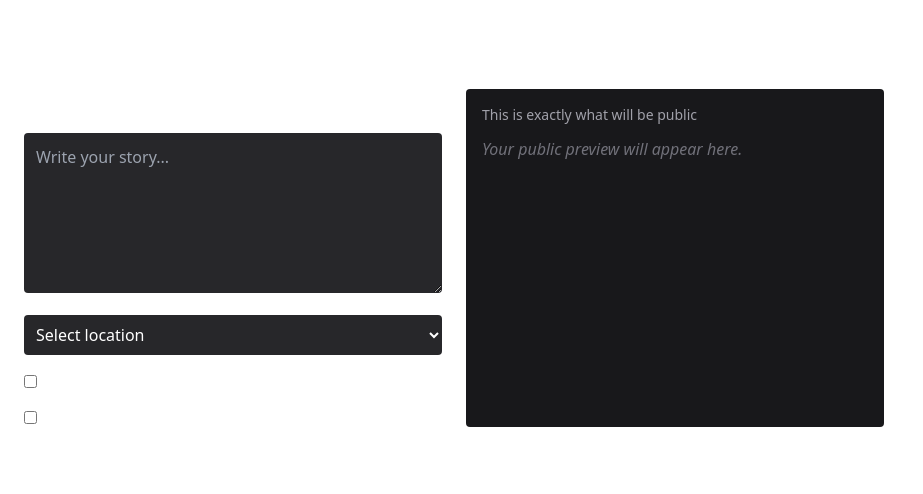
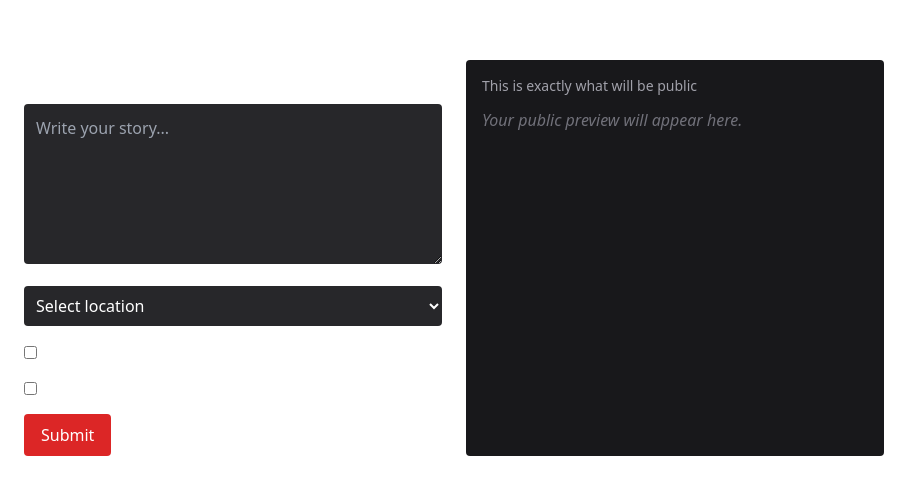
Before and after one commit to sivuiii/upside-voices, a React app in the folder frontend/: page /submit in a window 1280 px wide. Shown: the part 142-636 px from the top of the page, without its empty margins (0-923 px from the left). Built offline with nearby package versions, Linux system fonts and the light colour scheme; no server answers; the HTML template or start-up script is replaced by a standard one.

Commit message:
Allow authenticated writes to stories_public via Firestore rules

```diff
--- a/frontend/src/pages/Submitstory.jsx
+++ b/frontend/src/pages/Submitstory.jsx
@@ -1,7 +1,8 @@
 
 import { useState } from "react";
-import { httpsCallable } from "firebase/functions";
-import { functions } from "../firebase/config";
+import { addDoc, collection, serverTimestamp } from "firebase/firestore";
+import { db } from "../firebase/config";
+
 
 export default function Submitstory() {
   const [fullStory, setFullStory] = useState({
@@ -16,24 +17,24 @@ export default function Submitstory() {
     location: "",
   });
 
-  const submitStory = httpsCallable(functions, "submitStory");
 
  async function handleSubmit() {
-    if (!fullStory.content) {
-      alert("Story cannot be empty");
+  if (!publicStory.content || !publicStory.location) {
+    alert("Story text and location are required.");
     return;
   }
 
   try {
-      const res = await submitStory({
-        content: fullStory.content,
-        location: fullStory.location,
-        informAuthorities: fullStory.informAuthorities,
-        openToConference: fullStory.openToConference,
+    // Write PUBLIC story
+    await addDoc(collection(db, "stories_public"), {
+      storyId: crypto.randomUUID(),
+      storyText: publicStory.content,
+      fictionalLocation: publicStory.location,
+      triggerTags: [], // we’ll wire this later
+      createdAt: serverTimestamp(),
     });
 
-      console.log("Backend response:", res.data);
-      alert("Story submitted successfully!");
+    alert("Story shared anonymously.");
 
     // Reset state
     setFullStory({
@@ -48,10 +49,11 @@ export default function Submitstory() {
       location: "",
     });
   } catch (err) {
-      console.error(err);
+    console.error("Submission failed:", err);
     alert("Submission failed. Check console.");
   }
 }
+
 
   return (
   <div className="p-6 text-white grid grid-cols-1 md:grid-cols-2 gap-6">
@@ -129,6 +131,13 @@ export default function Submitstory() {
     />
     Open to anonymous group conference
   </label>
+  <button
+  onClick={handleSubmit}
+  className="mt-4 px-4 py-2 bg-red-600 hover:bg-red-700 rounded text-white"
+>
+  Submit
+</button>
+
 </div>
 
 
```
Lines whose indentation alone changed are shown as unchanged.
